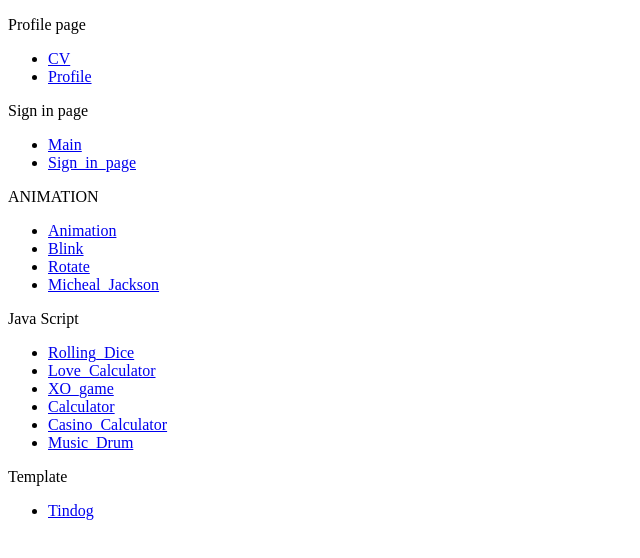
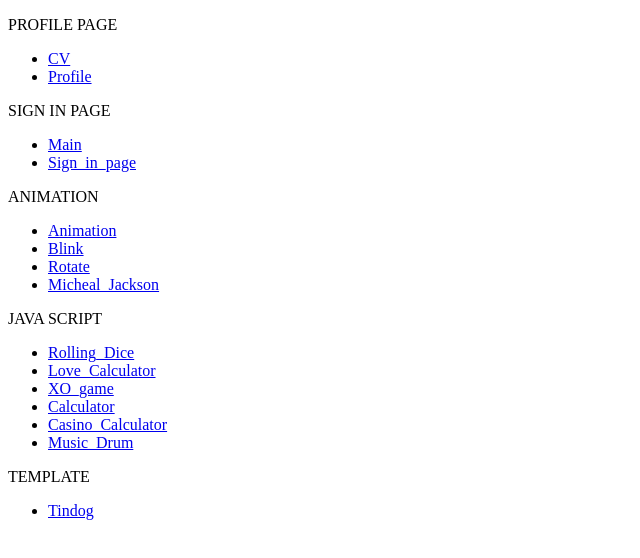
Before and after one commit to praveen1706/My-project, a plain HTML site: page project/index.html in a window 1280 px wide. Shown: the whole page, without its empty margins (0-640 px from the left). Drawn offline with Linux system fonts and the light colour scheme.

Commit message:
Update index.html

```diff
--- a/project/index.html
+++ b/project/index.html
@@ -7,13 +7,13 @@
     <title>My Project</title>
 </head>
 <body>
-    <p>Profile page</p>
+    <p>PROFILE PAGE</p>
     <ul>
         <li><a href="https://praveen1706.github.io/My-project/CV/" target="_blank">CV</a></li>
         <li><a href="https://praveen1706.github.io/My-project/profile/" target="_blank">Profile</a></li>
     </ul>
 
-    <p>Sign in page</p>
+    <p>SIGN IN PAGE</p>
     <ul>
         <li><a href="https://praveen1706.github.io/My-project/main/" target="_blank">Main</a></li>
         <li><a href="https://praveen1706.github.io/My-project/main/signinpage.html" target="_blank">Sign_in_page</a></li>
@@ -27,7 +27,7 @@
         <li><a href="https://praveen1706.github.io/My-project/jackson/" target="_blank">Micheal_Jackson</a></li>
     </ul>
 
-    <p>Java Script</p>
+    <p>JAVA SCRIPT</p>
     <ul>
         <li><a href="https://praveen1706.github.io/My-project/dice/" target="_blank">Rolling_Dice</a></li>
         <li><a href="https://praveen1706.github.io/My-project/love/" target="_blank">Love_Calculator</a></li>
@@ -37,7 +37,7 @@
         <li><a href="https://praveen1706.github.io/My-project/drum/" target="_blank">Music_Drum</a></li>
     </ul>
 
-    <p>Template</p>
+    <p>TEMPLATE</p>
     <ul>
         <li><a href="https://praveen1706.github.io/My-project/tindog/" target="_blank">Tindog</a></li>
     </ul>
```
